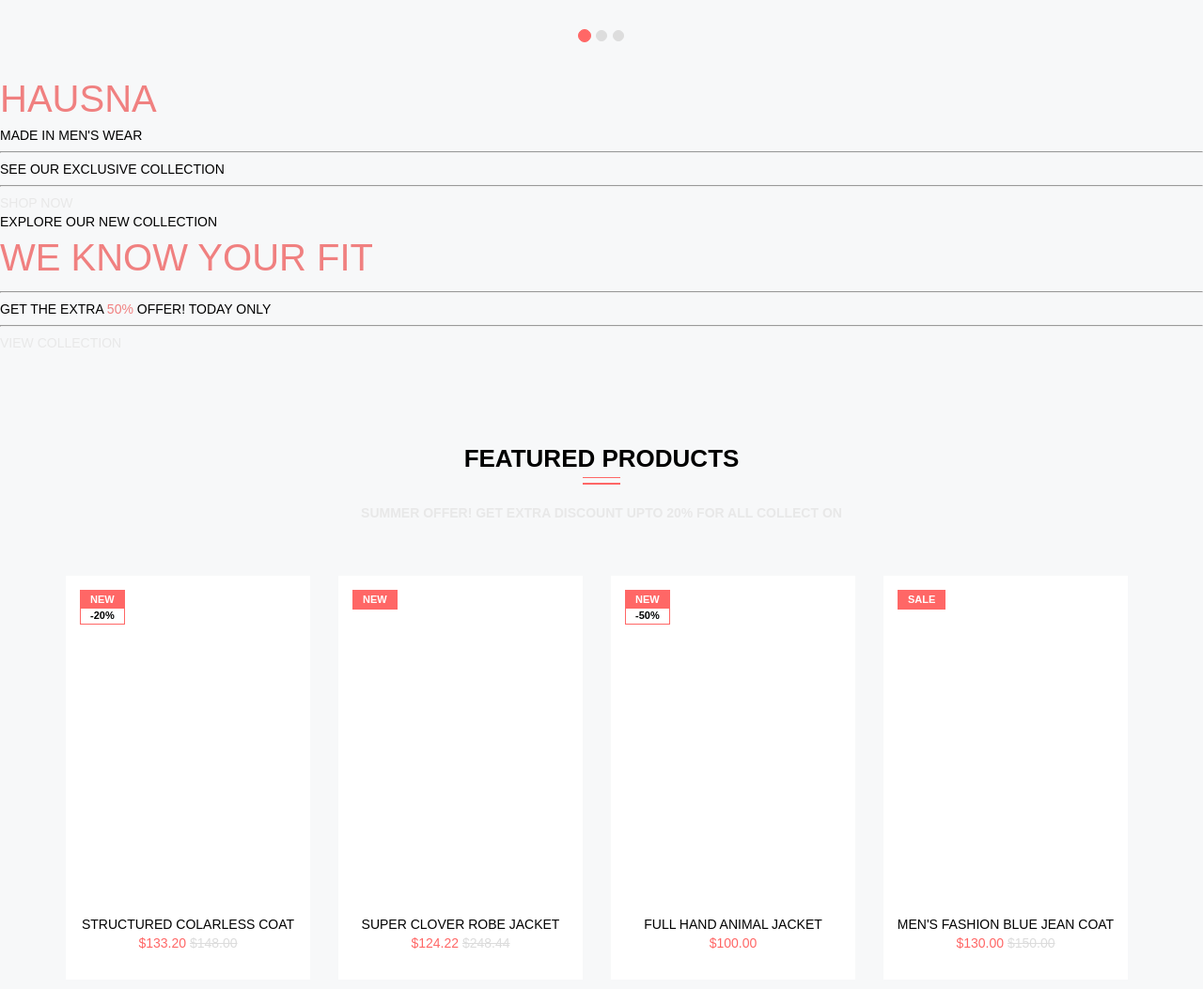
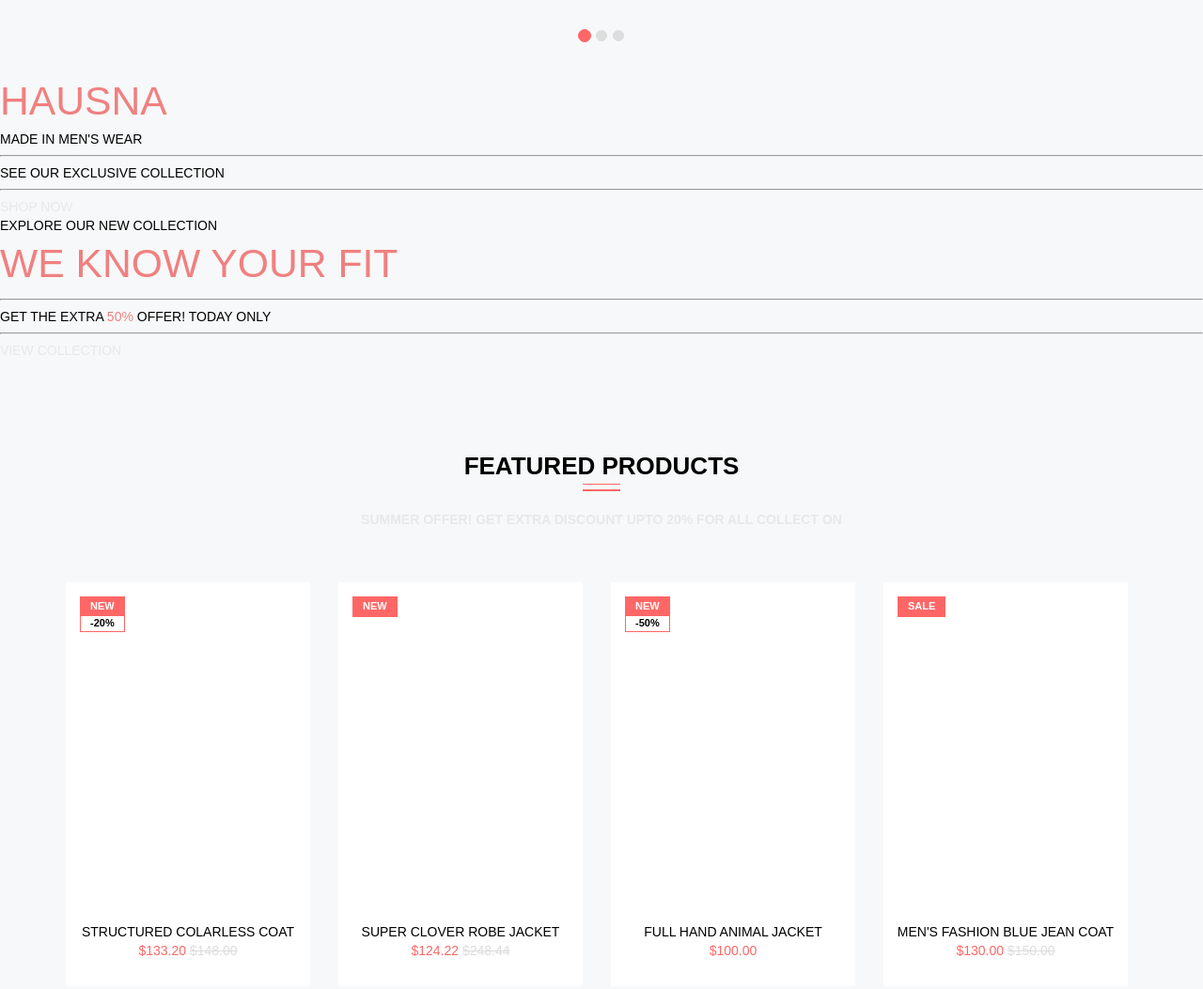
Before and after one commit to alexey62soft/Aleksei_Rakitski, a plain HTML site: page index.html in a window 1280 px wide. Shown: the part 1505-2558 px from the top of the page at 94% size. Drawn offline with Linux system fonts and the light colour scheme.

Commit message:
some-fixes

```diff
--- a/index.html
+++ b/index.html
@@ -497,7 +497,7 @@
         <!--Begin PROMOTION-->
         <div class="promotion">
             <div class="side-left">
-                <span style="font-size:30pt; color:#F08080">HAUSNA</span><br/>
+                <span style="font-size:32pt; color:#F08080">HAUSNA</span><br/>
                 MADE IN MEN'S WEAR
                 <hr/>
                 SEE OUR EXCLUSIVE COLLECTION
@@ -508,7 +508,7 @@
             </div>
             <div class="side-right">
                 EXPLORE OUR NEW COLLECTION<br/>
-                <span style="font-size:30pt; color:#F08080">WE KNOW YOUR FIT</span>
+                <span style="font-size:32pt; color:#F08080">WE KNOW YOUR FIT</span>
                 <hr/>
                 GET THE EXTRA <span style="color:#F08080">50&#37;</span> OFFER! TODAY ONLY
                 <hr/>
```
